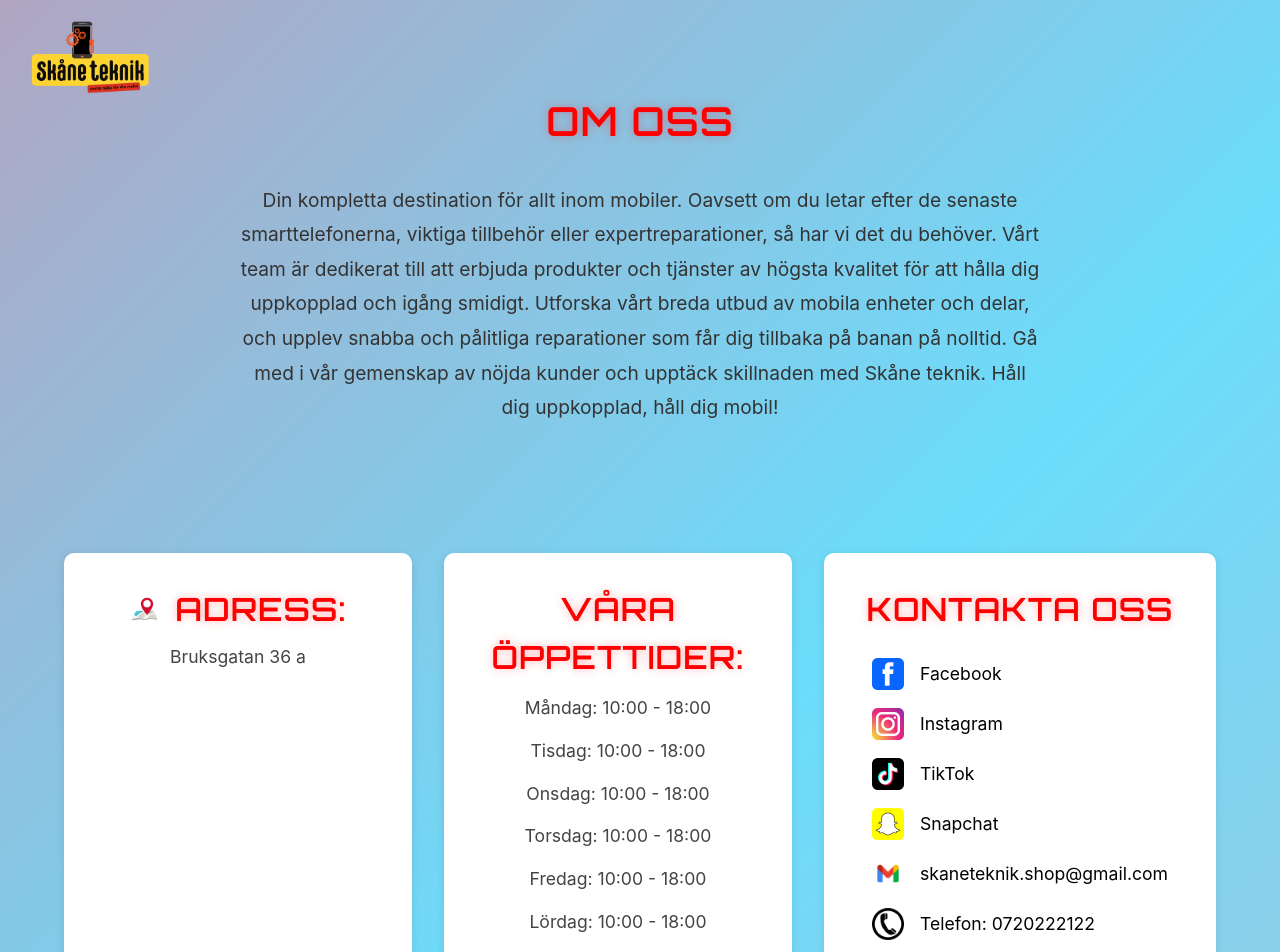
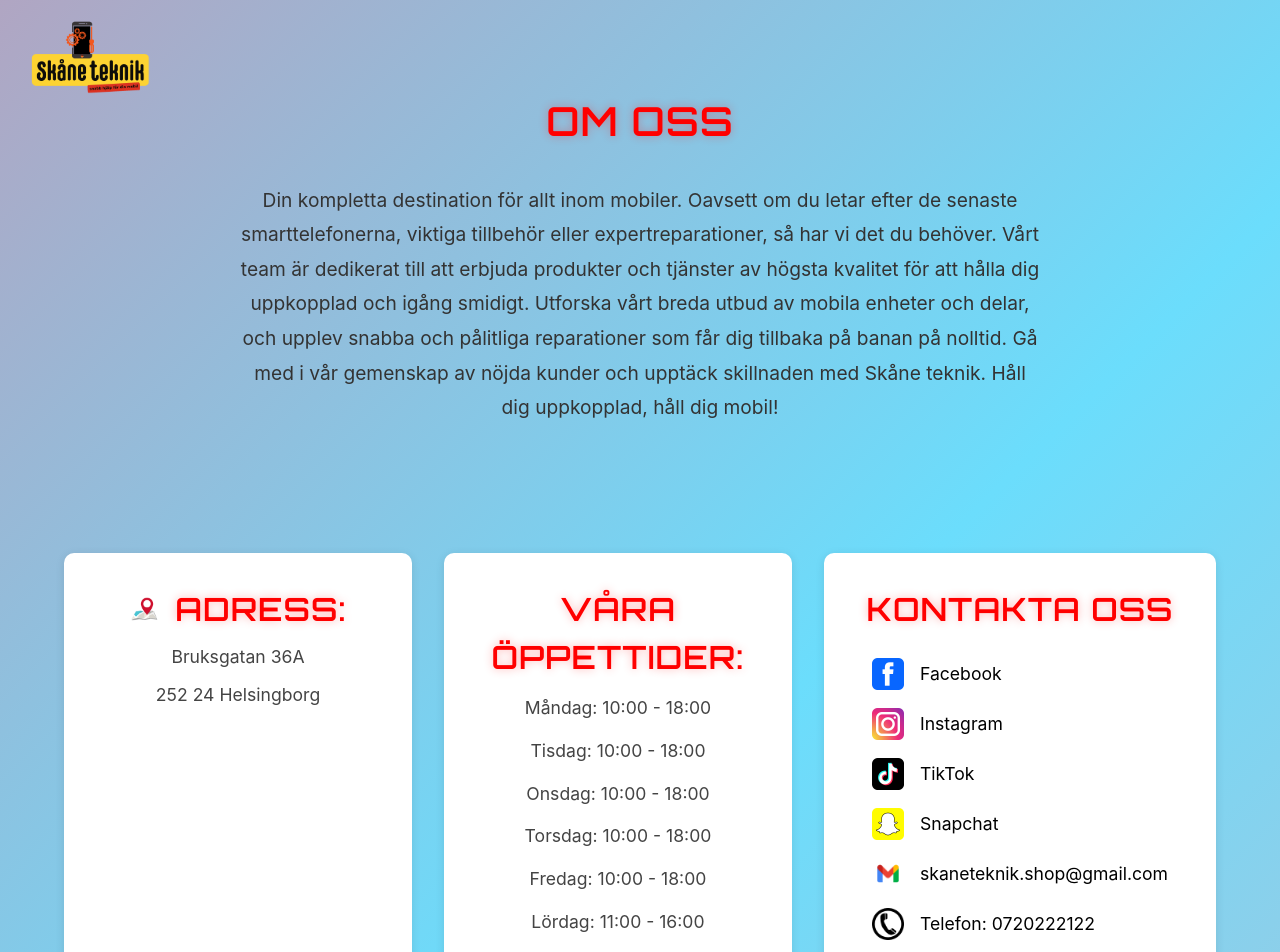
Before and after one commit to Youssef-Azroun/Skane-teknik, a React (Vite) app in the folder skaneteknik/: page /#/om-oss in a window 1280 px wide. Shown: the top 952 px of the page. Built offline with nearby package versions, Linux system fonts and the light colour scheme.

Commit message:
Update address section in OmOss component with clickable map link and improved formatting

```diff
--- a/skaneteknik/src/pages/OmOss.jsx
+++ b/skaneteknik/src/pages/OmOss.jsx
@@ -36,12 +36,21 @@ function OmOss() {
         Håll dig uppkopplad, håll dig mobil!
       </p>
       <div className="info-container">
-        <div className="address-section">
+        <div
+          className="address-section"
+          onClick={() => window.open('https://www.google.com/maps/search/?api=1&query=Sk%C3%A5ne+Teknik+Helsingborg', '_blank')}
+          style={{ cursor: 'pointer' }}
+          role="button"
+          tabIndex={0}
+        >
           <div className="address-title-container">
             <img src={map} alt="Map icon" className="map-image" />
             <h2 className="address-title">Adress:</h2>
           </div>
-          <p className="address-text">Bruksgatan 36 a</p>
+          <div className="address-text-container">
+            <p className="address-text">Bruksgatan 36A</p>
+            <p className="address-text">252 24 Helsingborg</p>
+          </div>
         </div>
         <div className="hours-section">
           <h2 className="opening-hours-title">Våra Öppettider:</h2>
@@ -51,7 +60,7 @@ function OmOss() {
             <p>Onsdag: 10:00 - 18:00</p>
             <p>Torsdag: 10:00 - 18:00</p>
             <p>Fredag: 10:00 - 18:00</p>
-            <p>Lördag: 10:00 - 18:00</p>
+            <p>Lördag: 11:00 - 16:00</p>
             <p>Söndag: Stängt</p>
           </div>
         </div>
```
